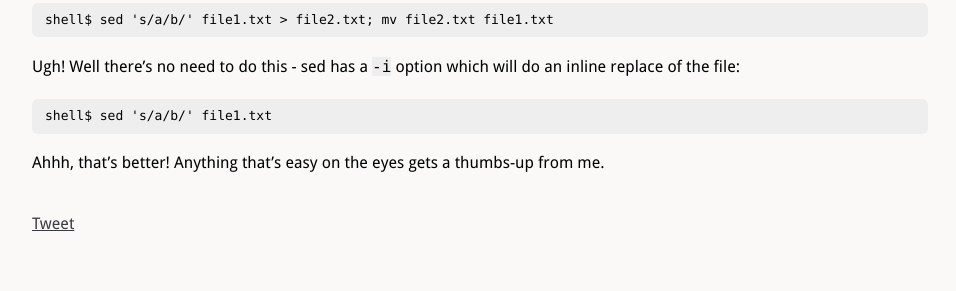
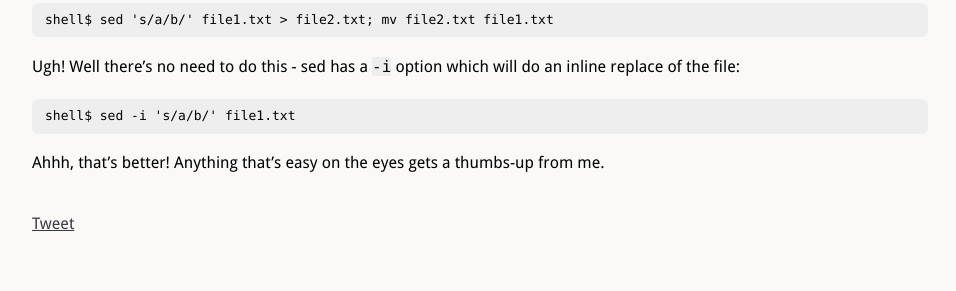
Before and after one commit to alexholmes/blog, a Jekyll site: the page built from _posts/2012-09-17-sed-regex-substitutions.markdown, in a window 1280 px wide. Shown: the part 1248-1539 px from the top of the page, without its empty margins (160-1116 px from the left). Built offline with Jekyll 4.4.1, drawn with Linux system fonts in a browser that asks for light colours; comment, search, counter and statistics services are not loaded.

```diff
--- a/_posts/2012-09-17-sed-regex-substitutions.markdown
+++ b/_posts/2012-09-17-sed-regex-substitutions.markdown
@@ -56,6 +56,6 @@ if I wanted to use sed to perform a substitution and overwrite an existing file:
 Ugh! Well there's no need to do this - sed has a `-i` option which will do an inline replace of
 the file:
 
-    shell$ sed 's/a/b/' file1.txt
+    shell$ sed -i 's/a/b/' file1.txt
 
 Ahhh, that's better!  Anything that's easy on the eyes gets a thumbs-up from me.
```
